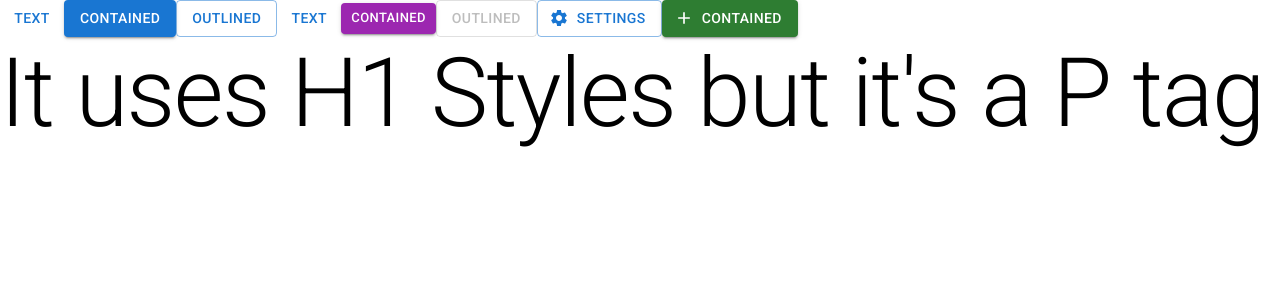
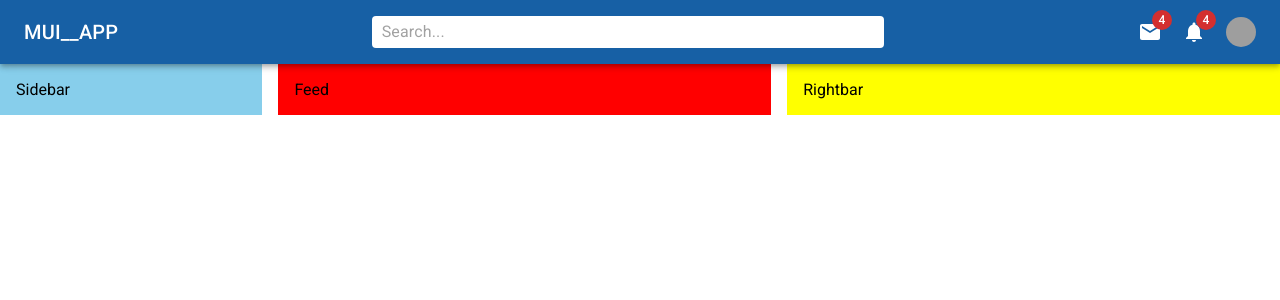
Before and after one commit to shakhzodbek1997/mui-app, a React (Create React App) app: page / in a window 1280 px wide. Shown: the top 300 px of the page. Built offline with nearby package versions, Linux system fonts and the light colour scheme; grey boxes are pictures that could not be loaded.

Commit message:
navigation bar is done

```diff
--- a/src/App.js
+++ b/src/App.js
@@ -1,23 +1,23 @@
-import { Button, Typography } from "@mui/material";
-import { Settings, Add} from '@mui/icons-material';
+import React from 'react'
+import Rightbar from './components/Rightbar'
+import Sidebar from './components/Sidebar'
+import Feed from './components/Feed'
+import { Box } from '@mui/material'
+import { Stack } from '@mui/system'
+import Navbar from './components/Navbar'
+
 function App() {
   return (
-    <div>
-    <Button variant="text">Text</Button>
-    <Button variant="contained">Contained</Button>
-    <Button variant="outlined">Outlined</Button>
-    <Button variant="text">Text</Button>
-    <Button variant="contained" color="secondary" size="small">Contained</Button>
-    <Button variant="outlined" disabled >Outlined</Button>
-    <Button startIcon={<Settings />} variant="outlined" >Settings </Button>
-    <Button startIcon={<Add />} variant="contained" color="success" size="medium">Contained</Button>
-
-    <Typography variant="h1">
-      It uses H1 Styles but it's a P tag
-    </Typography>
-
-    </div>
-  );
+    <Box>
+      {/* navbar */}
+      <Navbar />
+      <Stack direction="row" spacing={2} justifyContent="space-between">
+        <Sidebar/>
+        <Feed />
+        <Rightbar />
+      </Stack>
+    </Box>
+  )
 }
 
-export default App;
+export default App
--- /dev/null
+++ b/src/components/Feed.js
@@ -0,0 +1,10 @@
+import { Box } from '@mui/material'
+import React from 'react'
+
+function Feed() {
+  return (
+    <Box bgcolor="red" flex={2} p={2} >Feed</Box>
+  )
+}
+
+export default Feed
--- /dev/null
+++ b/src/components/Navbar.js
@@ -0,0 +1,123 @@
+import { AppBar, Avatar, Badge, Box, InputBase, Menu, MenuItem, styled, Toolbar, Typography } from '@mui/material';
+import WidgetsIcon from '@mui/icons-material/Widgets';
+import React, { useState } from 'react';
+import { Mail, Notifications } from '@mui/icons-material';
+
+const StyledToolbar = styled(Toolbar)({
+  display: "flex",
+  justifyContent: "space-between"
+});
+
+
+const Search = styled("div")(({ theme }) => ({
+  backgroundColor: "white",
+  padding: "0 10px",
+  borderRadius: theme.shape.borderRadius,
+  width: "40%"
+}));
+
+const Icons = styled(Box)(({ theme }) => ({
+  display: 'none',  // if small than 600 this code will work
+  gap: '20px',
+  alignItems: 'center',
+  [theme.breakpoints.up("sm")]:{ // up("sm")<- 600  mens that: small or bigger than sm
+    display: "flex"
+   }
+}));
+
+
+const UserBox = styled(Box)(({ theme }) => ({
+  display: 'flex',
+  gap: '10px',
+  alignItems: 'center',
+  [theme.breakpoints.up("sm")]:{ // up("sm")<- 600  mens that: small or bigger than sm
+    display: "none"
+  },
+}));
+
+const Navbar = () => {
+
+  const [open, setOpen ] = useState(false)
+
+
+  return (
+    <AppBar position="sticky">
+      <StyledToolbar>
+        <Typography
+          variant='h6'
+          sx={{
+            display:{
+              xs:"none",
+              sm:"block"
+            }
+          }}
+        >MUI__APP</Typography>
+
+        <WidgetsIcon
+        sx={{
+          display:{
+            xs:"block",
+            sm:"none"
+          }
+        }}
+        />
+
+        <Search>
+          <InputBase placeholder='Search...' />
+        </Search>
+
+        <Icons>
+          <Badge badgeContent={4} color="error">
+            <Mail />
+          </Badge>
+          <Badge badgeContent={4} color="error">
+            <Notifications/>
+          </Badge>
+
+          <Avatar
+            alt="Cindy Baker"
+            src={`https://images.pexels.com/photos/220453/pexels-photo-220453.jpeg`}
+            sx={{
+              width: 30,
+              height: 30
+            }}
+            onClick={(e) => setOpen(true)}
+          />
+        </Icons>
+
+        <UserBox onClick={(e) => setOpen(true)}>
+          <Avatar
+            alt="Cindy Baker"
+            src={`https://images.pexels.com/photos/220453/pexels-photo-220453.jpeg`}
+            sx={{
+              width: 30,
+              height: 30
+            }}
+          />
+          <Typography variant='sapn'>King</Typography>
+        </UserBox>
+
+      </StyledToolbar>
+      <Menu
+        id='demo-positioned-menu'
+        aria-labelledby="demo-positioned-button"
+        open={open}
+        onClose={(e) => setOpen(false)}
+        anchorOrigin={{
+          vertica: 'top',
+          horizontal: 'right',
+        }}
+        transformOrigin={{
+          vertical: 'top',
+          horizontal: 'left',
+        }}
+      >
+        <MenuItem> Profile </MenuItem>
+        <MenuItem> My Account </MenuItem>
+        <MenuItem> Log Out </MenuItem>
+      </Menu>
+    </AppBar>
+  )
+}
+
+export default Navbar;
--- /dev/null
+++ b/src/components/Rightbar.js
@@ -0,0 +1,10 @@
+import { Box } from '@mui/material'
+import React from 'react'
+
+function Rightbar() {
+  return (
+    <Box bgcolor="yellow" flex={2} p={2}>Rightbar</Box>
+  )
+}
+
+export default Rightbar
--- /dev/null
+++ b/src/components/Sidebar.js
@@ -0,0 +1,20 @@
+import { Box } from '@mui/material'
+import React from 'react'
+
+function Sidebar() {
+  return (
+    <Box
+      bgcolor="skyblue"
+      flex={1}
+      p={2}
+      sx={{
+        display:{
+          xs: "none",
+          sm: "block"
+        }
+      }}
+    >Sidebar</Box>
+  )
+}
+
+export default Sidebar
--- a/src/index.js
+++ b/src/index.js
@@ -1,10 +1,14 @@
+import { ThemeProvider } from '@mui/material';
 import React from 'react';
 import ReactDOM from 'react-dom/client';
 import App from './App';
+import { theme } from './theme';
 
 const root = ReactDOM.createRoot(document.getElementById('root'));
 root.render(
   <React.StrictMode>
-    <App />
+    <ThemeProvider  theme={theme}>
+      <App />
+    </ThemeProvider>
   </React.StrictMode>
 );
--- /dev/null
+++ b/src/theme.js
@@ -0,0 +1,16 @@
+import { createTheme } from "@mui/material";
+
+export const theme = createTheme({
+  palette:{
+    primary:{
+      main: "#1760a5",
+      light: "skyblue",
+    },
+    secondary:{
+      main: "#15c630",
+    },
+    otherColor: {
+      main: '#999'
+    }
+  }
+})
```
